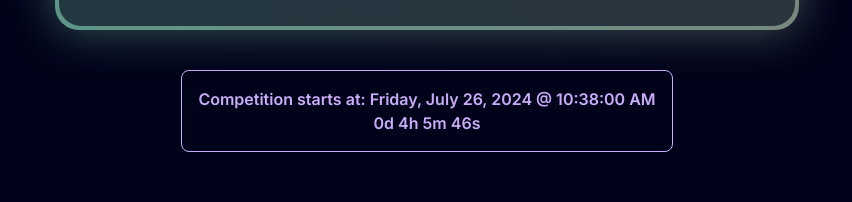
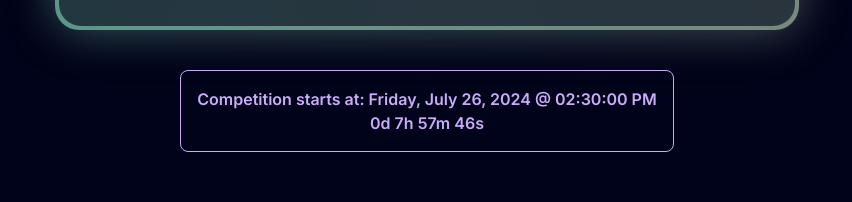
Before and after one commit to imadityaxd/web-dev-quiz-competition-next, a Next.js app: page /start-quiz in a window 1280 px wide. Shown: the part 1206-1408 px from the top of the page, without its empty margins (213-1065 px from the left). Built offline with nearby package versions, Linux system fonts and the light colour scheme.

Commit message:
testing changes

```diff
--- a/src/components/TimeLeft.tsx
+++ b/src/components/TimeLeft.tsx
@@ -19,7 +19,7 @@ const TimeUntilCompetition: React.FC = () => {
   useEffect(() => {
     const updateTimer = () => {
       const now = new Date();
-      let nextCompetitionUTC = getCompetitionTimeUTC(0, 16, 8); // Competition set for Sunday at 21:30 IST
+      let nextCompetitionUTC = getCompetitionTimeUTC(0, 20, 0); // Competition set for Sunday at 21:30 IST
 
       const timeZone = Intl.DateTimeFormat().resolvedOptions().timeZone; // Get the user's time zone dynamically
       // console.log("use Zone: ", timeZone);
```
